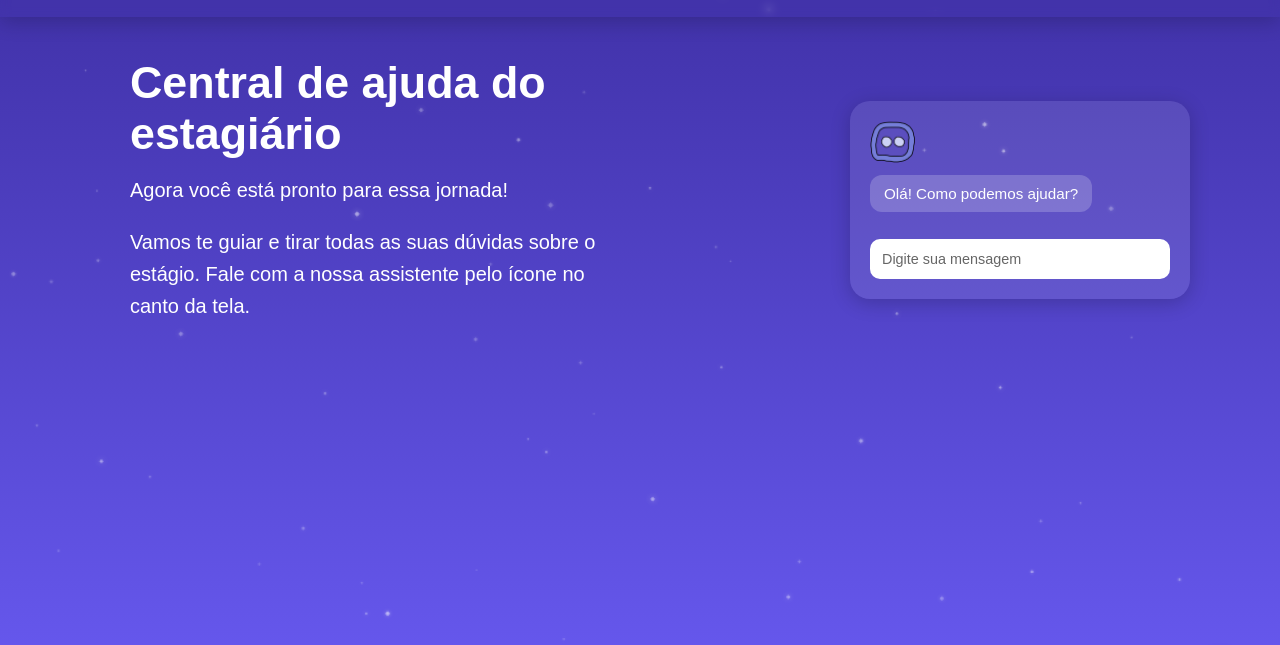
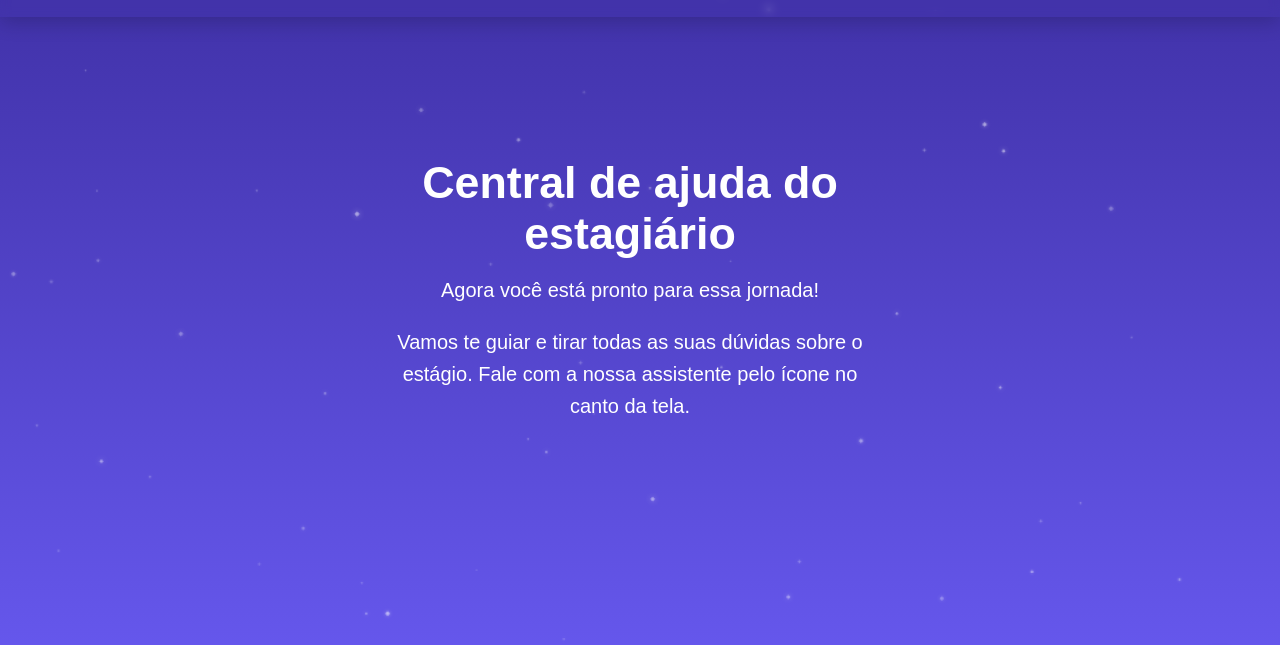
Before and after one commit to gabimonteiro059-ship-it/chatbot, a plain HTML site: page julia.html in a window 1280 px wide. Shown: the part 63-708 px from the top of the page. Drawn offline with Linux system fonts and the light colour scheme.

Commit message:
removendo card

```diff
--- a/estagio.css
+++ b/estagio.css
@@ -56,7 +56,9 @@ body {
 
 .text-section {
   max-width: 480px;
-  margin-left: 40px;
+  margin-left: 300px;
+  margin-top: 100px;
+  text-align: center;
 }
 
 .text-section h1 {
--- a/julia.html
+++ b/julia.html
@@ -28,16 +28,6 @@
         Fale com a nossa assistente pelo ícone no canto da tela.</p>
 
 
-    </div>
-
-    <div class="chat-mock">
-        <img src="/imagens/chatbot.png" alt="Perfil" class="user">
-        <div class="chat-bubble bot">
-            Olá! Como podemos ajudar?
-        </div>
-        <div class="input-box">
-            <input type="text" placeholder="Digite sua mensagem">
-        </div>
     </div>
 
   </section>
```
